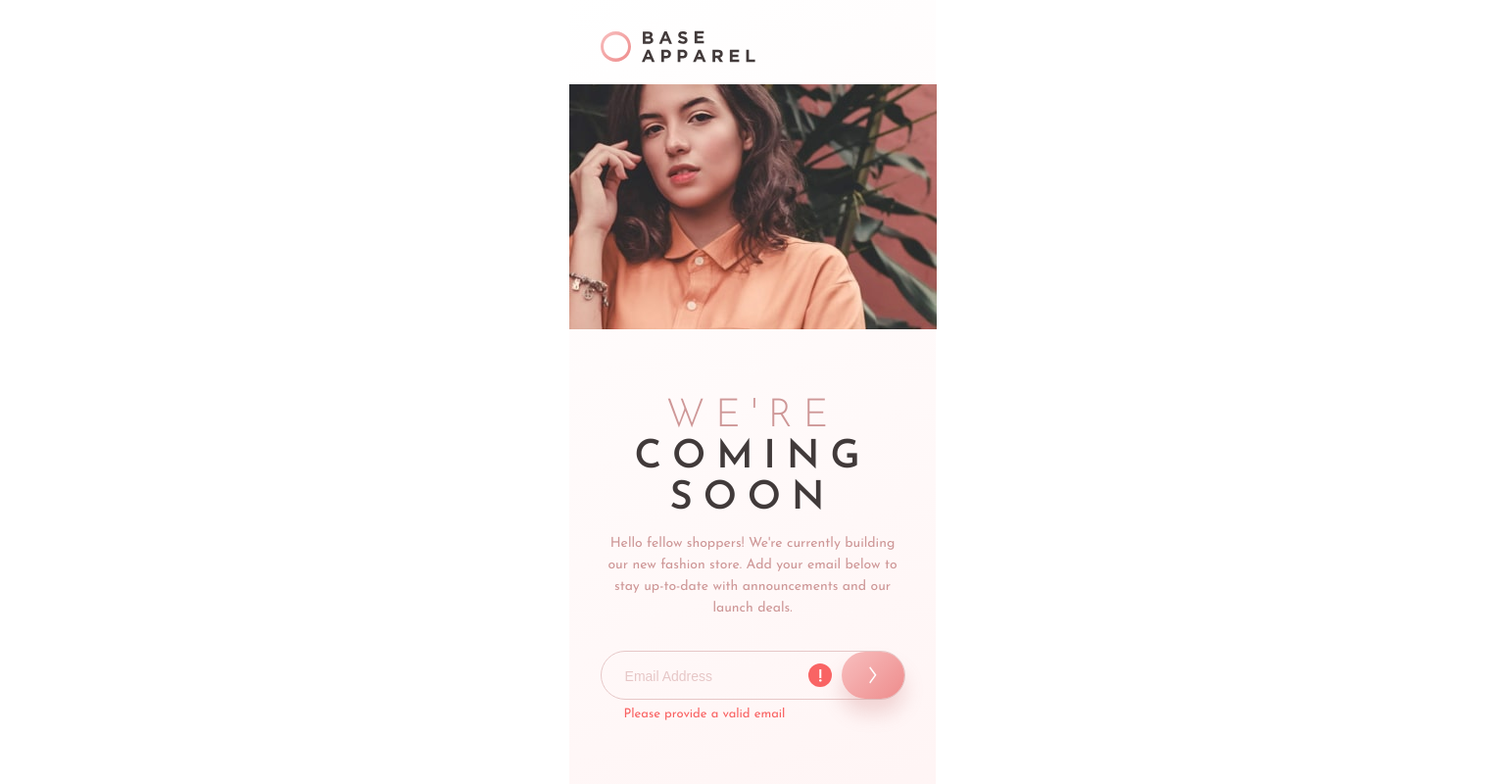
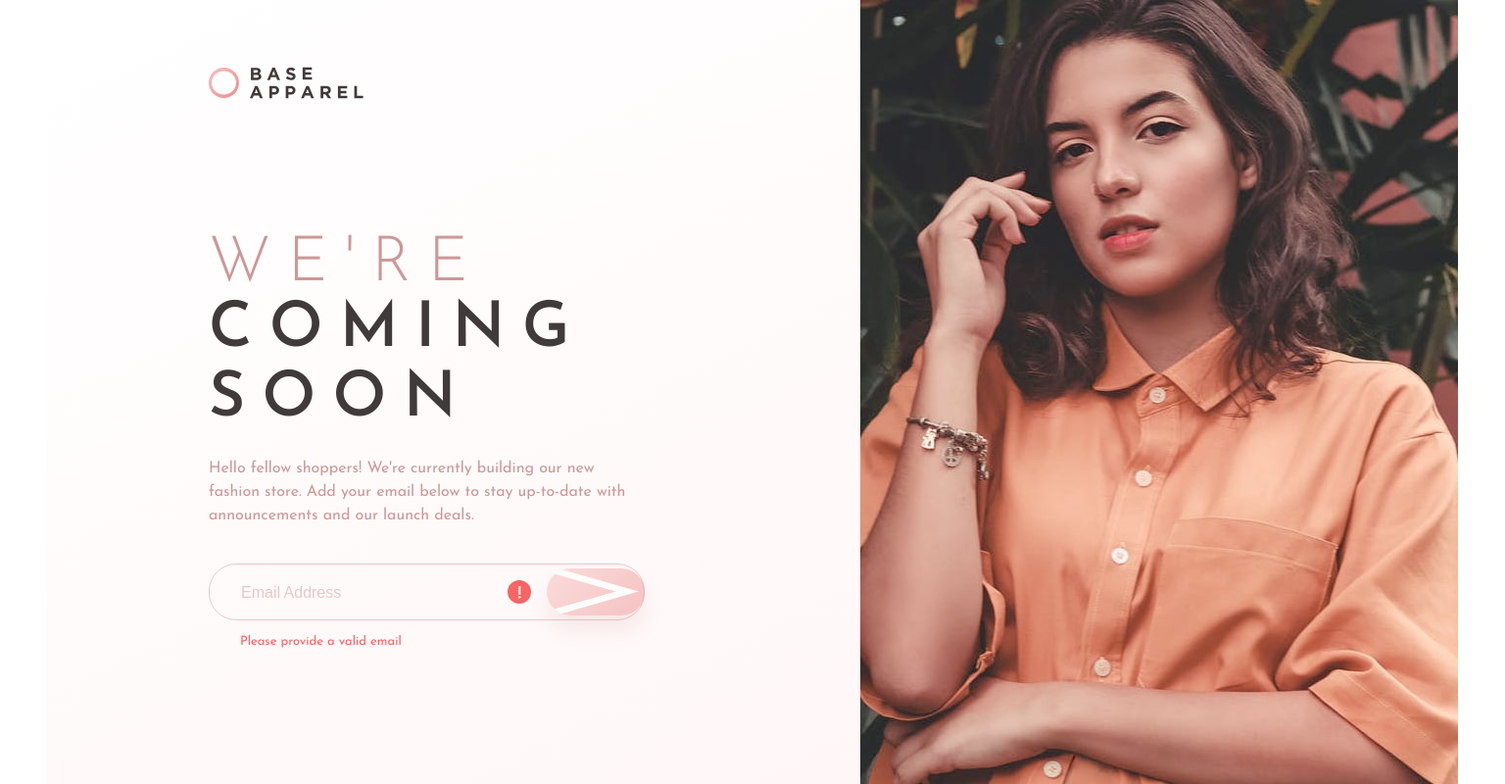
Before and after one commit to metcalf44/frontend-mentor, a plain HTML site: page base-apparel/index.html in a window 1536 px wide. Shown: the whole page at 98% size. Drawn offline with Linux system fonts and the light colour scheme.

Commit message:
desktop finished

```diff
--- a/base-apparel/index.html
+++ b/base-apparel/index.html
@@ -13,6 +13,7 @@
             <img src="images/logo.svg" alt="base apparel logo">
         </div>
         <img src="images/hero-mobile.jpg" alt="lady in a salmon coloured top" class="image">
+
         <div class="hero">
             <h1 class="title">we're<br> <span>coming soon</span></h1>
             <p>Hello fellow shoppers! We're currently building our new fashion store. Add your email below to stay up-to-date with announcements and our launch deals.</p>
@@ -27,7 +28,7 @@
                     id="image-btn"
                     src="images/icon-arrow.svg"
                     >
-                    <img class="test-img"
+                    <img class="error-icon"
                     src="images/icon-error.svg" alt="">
             </form>
         </div>
--- a/base-apparel/style.css
+++ b/base-apparel/style.css
@@ -3,7 +3,6 @@
 *, *::before, *::after {
     box-sizing: border-box;
     margin: 0;
-    /* outline: 1px solid red; */
 }
 
 :root {
@@ -132,7 +131,7 @@ p {
     margin: 0.615em 0 0 4.307em;
 }
 
-.test-img {
+.error-icon {
     margin-left: -98px;
 }
 
@@ -140,3 +139,85 @@ p {
     display: flex;
     align-items: center;
 }
+
+@media only screen and (min-width: 1440px) {
+
+    /* typography */
+
+    .container {
+        width: 1440px;
+    }
+
+    h1 {
+        font-size: 4rem;
+        line-height: 4rem;
+        letter-spacing: 17.32px;
+        text-align: left;
+    }
+
+    h1 span {
+        line-height: 4.43rem;
+    }
+
+    p {
+        font-size: 1rem;
+        line-height: 1.5rem;
+        text-align: left;
+    }
+
+    .email {
+        font-size: 1rem;
+        line-height: 1.75rem;
+    }
+
+    .error-msg {
+        line-height: 2.153rem;
+    }
+
+    /* design */
+
+    .logo {
+        width: 9.875rem;
+        height: 2.0625rem;
+        margin-top: 4.25rem;
+        margin-left: 10.31rem;
+        float: left;
+    }
+
+    .image {
+        content: url(images/hero-desktop.jpg);
+        width: 38.125rem;
+        height: 50rem;
+        float: right;
+    }
+
+    .hero {
+        width: 27.81rem;
+        margin-top: 14.875rem;
+        margin-left: 10.312rem;
+    }
+
+    .email {
+        width: 27.8125rem;
+        padding: 0.937em 0 0.8125em 2em
+    }
+
+    .image-btn {
+        width: 6.25rem;
+        /* height: 3.5rem; */
+        margin-left: -100px;
+        /* padding: 1.187rem 2.822rem 1.208rem 2.875rem */
+        padding: 0;
+        opacity: 0.5;
+        cursor: pointer;
+    }
+
+    .error-icon {
+        margin-left: -140px;
+    }
+
+    .error-msg {
+        margin: .307rem 0 0 12.31rem;
+    }
+
+}
```
